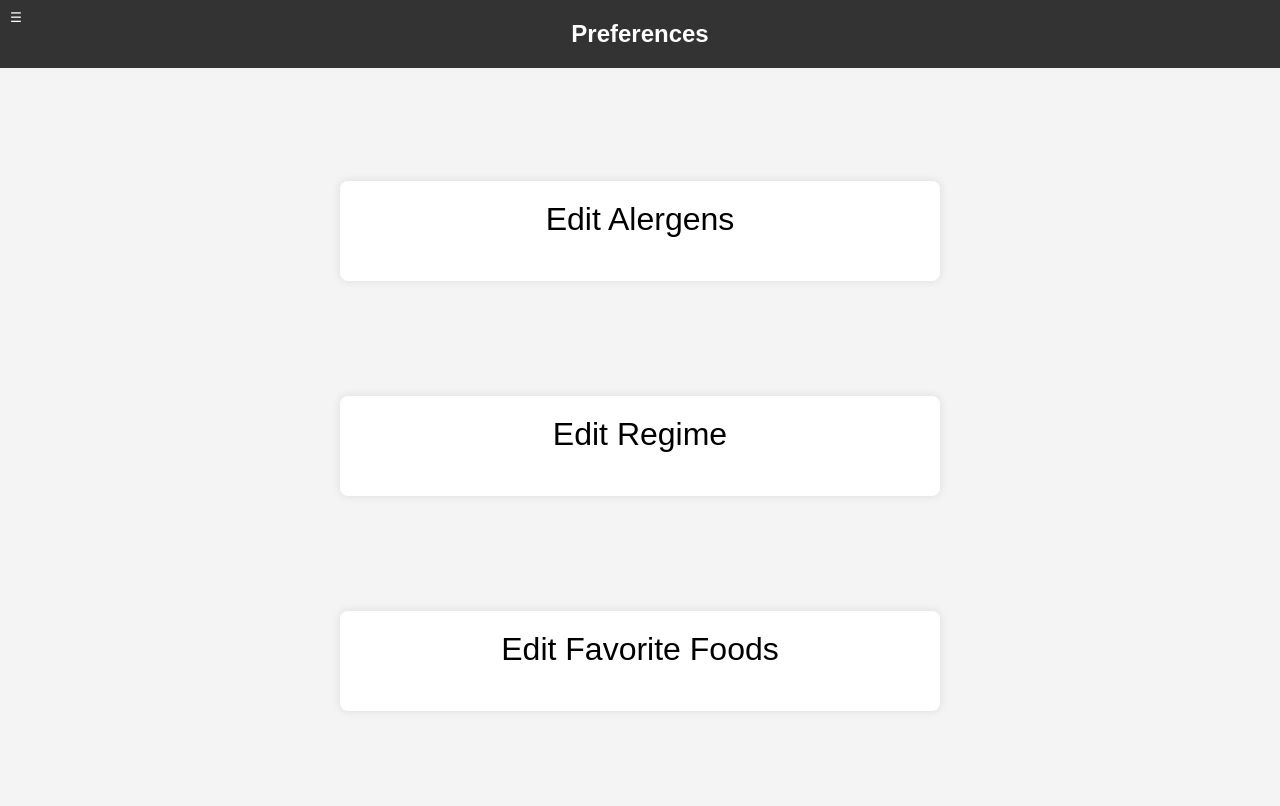
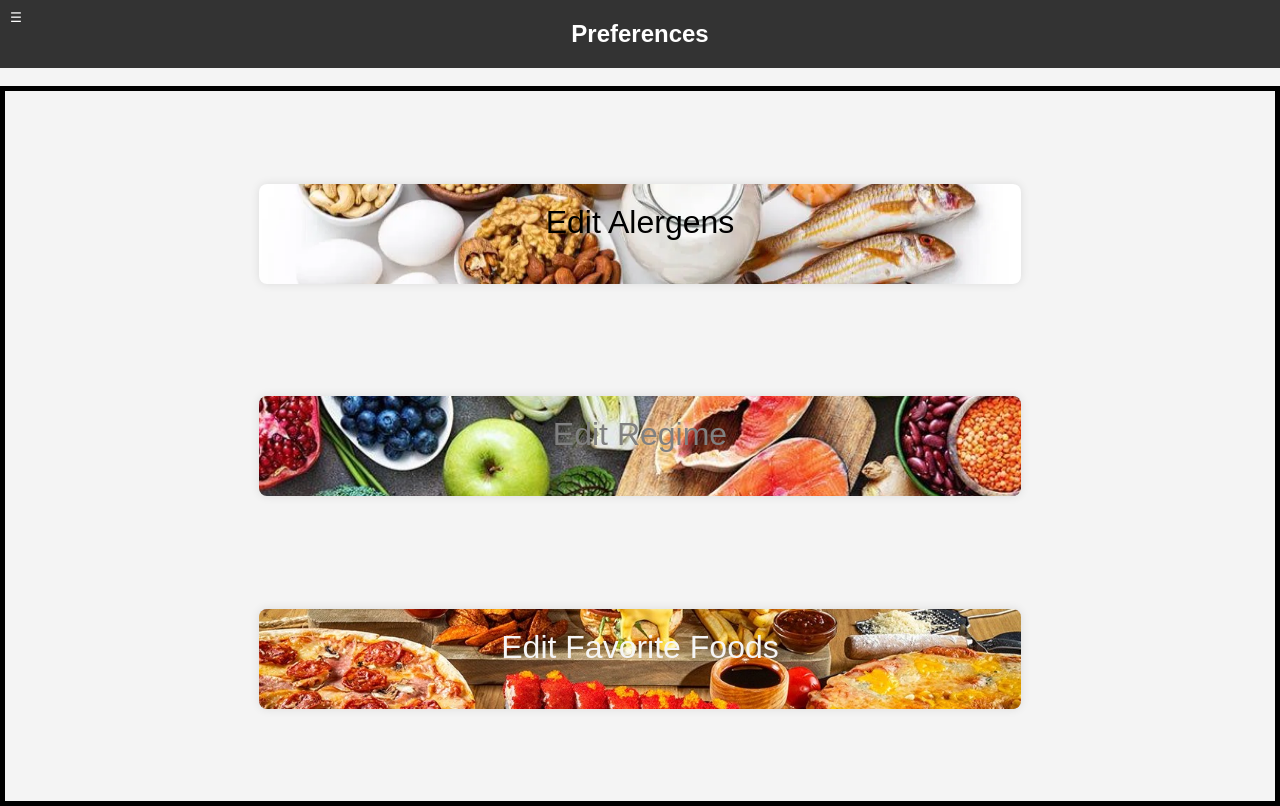
Before and after one commit to GabrielMartisca/Proiect-WEB, a PHP site: page /preference.html in a window 1280 px wide. Run offline with PHP 8.4, Linux system fonts and the light colour scheme.

Commit message:
preferences

```diff
--- a/preference.html
+++ b/preference.html
@@ -3,8 +3,8 @@
 <head>
     <meta charset="UTF-8">
     <meta name="viewport" content="width=device-width, initial-scale=1.0">
+    <title>Preferences Management</title>
     <link rel="stylesheet" href="styles.css">
-    <title>Preferences Management</title>
 </head>
 <body class="shoplist">
     <header>
@@ -25,8 +25,8 @@
     <br>
     <div class="preferenceContainer">
         <div class="editBox" id="editBox1"> Edit Alergens </div>
-        <div class="editBox" id="editBox1"> Edit Regime </div>
-        <div class="editBox" id="editBox1"> Edit Favorite Foods </div>
+        <div class="editBox" id="editBox2"> Edit Regime </div>
+        <div class="editBox" id="editBox3"> Edit Favorite Foods </div>
     </div>
 
     <script src="script.js"></script>
--- a/styles.css
+++ b/styles.css
@@ -191,15 +191,15 @@ body {
 .preferenceContainer {
     display: flex;
     height: 90vh;
-    border: 5px red;
+    border: 5px solid black;
     flex-direction: column;
     justify-content: space-evenly;
 }
 
 .editBox {
-    width: 600px;
+    width: 60%;
     height: 100px;
-    max-width: 600px;
+    max-width: 800px;
     max-height: 200px;
     margin: 20px auto;
     padding: 20px;
@@ -210,6 +210,26 @@ body {
     text-align: center;
 }
 
+#editBox1 {
+    background-image: url('allergies.png');
+    color: black; /* Text color for 'Edit Alergens' */
+    background-size: cover;
+    background-position: center;
+}
+
+#editBox2 {
+    background-image: url('regime.jpg');
+    color: gray;
+    background-size: cover;
+    background-position: center;
+}
+
+#editBox3 {
+    background-image: url('favFoods.jpg');
+    color: whitesmoke;
+    background-size: cover;
+    background-position: center;
+}
 
 
 
```
Also changed, not shown: allergies.png (added), favFoods.jpg (added), regime.jpg (added).
